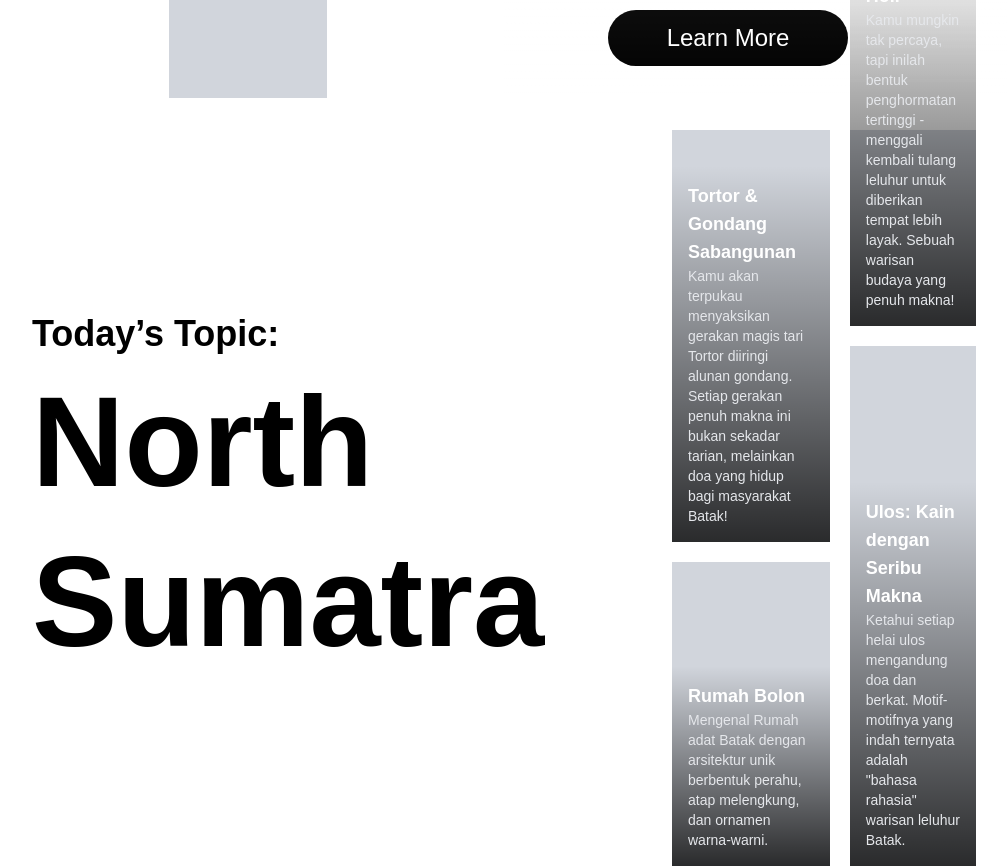
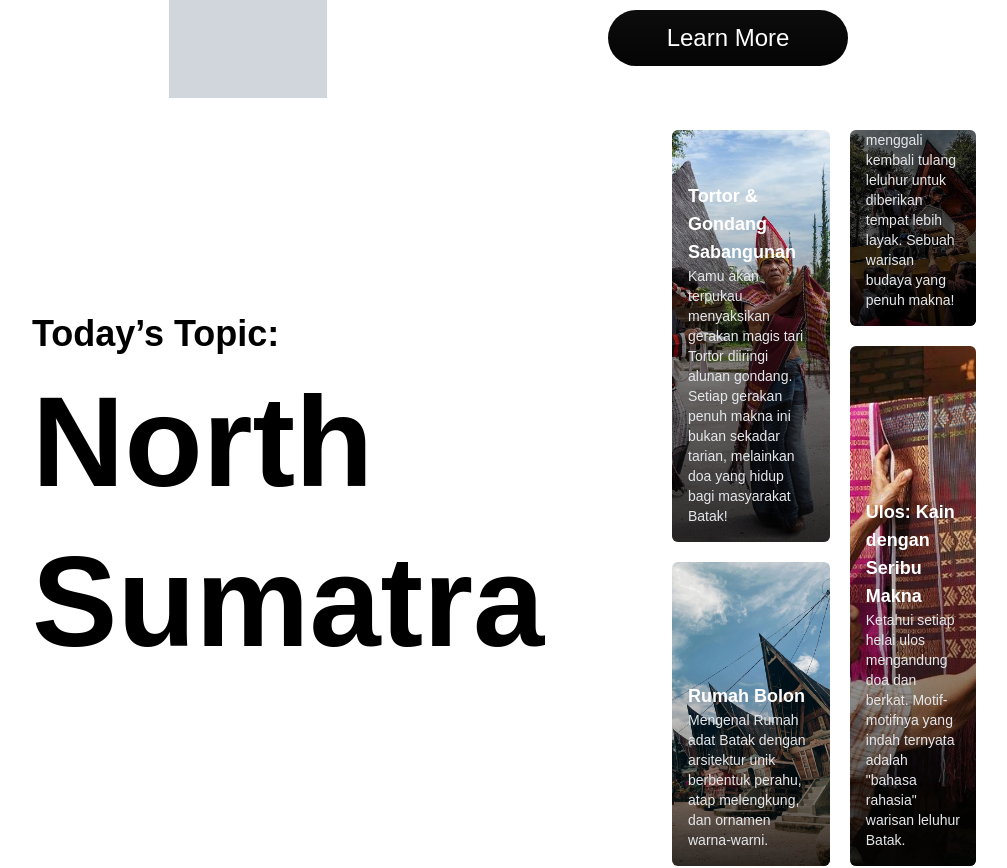
Before and after one commit to Morax8/GH6, a Next.js app: page / in a window 1280 px wide. Shown: the part 3740-4608 px from the top of the page, without its empty margins (136-1143 px from the left). Built offline with nearby package versions, Linux system fonts and the light colour scheme; no server answers.

Commit message:
adding images

```diff
--- a/app/page.js
+++ b/app/page.js
@@ -105,7 +105,9 @@ export default function Home() {
             />
             <div className="absolute bottom-4 left-4 text-white z-10">
               <h3 className="text-lg font-semibold">Barong Sewu</h3>
-              <p className="text-sm">5 Fakta Seru Tari 1000 Barong Kediri yang Bikin Kamu Kagum!</p>
+              <p className="text-sm">
+                5 Fakta Seru Tari 1000 Barong Kediri yang Bikin Kamu Kagum!
+              </p>
             </div>
             <div className="absolute inset-0 bg-black/30" />
           </div>
@@ -119,7 +121,10 @@ export default function Home() {
 
             <div className="absolute bottom-4 left-4 text-white z-10">
               <h3 className="text-lg font-semibold">Busana dari Dayak</h3>
-              <p className="text-sm">5 Hal Unik yang harus kamu tahu dari Pakaian Adat Kalimantan Barat Khas Suku Dayak</p>
+              <p className="text-sm">
+                5 Hal Unik yang harus kamu tahu dari Pakaian Adat Kalimantan
+                Barat Khas Suku Dayak
+              </p>
             </div>
             <div className="absolute inset-0 bg-black/30" />
           </div>
@@ -132,7 +137,9 @@ export default function Home() {
             />
             <div className="absolute bottom-4 left-4 text-white z-10">
               <h3 className="text-lg font-semibold">Galungan</h3>
-              <p className="text-sm">Perayaan Kemenangan Kebenaran ala Bali & Tengger</p>
+              <p className="text-sm">
+                Perayaan Kemenangan Kebenaran ala Bali & Tengger
+              </p>
             </div>
             <div className="absolute inset-0 bg-black/30" />
           </div>
@@ -158,7 +165,9 @@ export default function Home() {
             />
             <div className="absolute bottom-4 left-4 text-white z-10">
               <h3 className="text-lg font-semibold">Peresean</h3>
-              <p className="text-sm">Seni Tari Pertarungan Khas Sasak yang Seru!</p>
+              <p className="text-sm">
+                Seni Tari Pertarungan Khas Sasak yang Seru!
+              </p>
             </div>
             <div className="absolute inset-0 bg-black/30" />
           </div>
@@ -251,7 +260,9 @@ export default function Home() {
                   className="mt-2 text-2xl leading-snug mb-10"
                   style={{ fontFamily: "var(--font-plus-jakarta-sans)" }}
                 >
-                   Candi Buddha terbesar ini sempat terkubur 10 abad sebelum dipugar UNESCO, mahakarya abad ke-9 yang memukau dengan 504 stupa dan 2.672 relief Buddha terpanjang di dunia.
+                  Candi Buddha terbesar ini sempat terkubur 10 abad sebelum
+                  dipugar UNESCO, mahakarya abad ke-9 yang memukau dengan 504
+                  stupa dan 2.672 relief Buddha terpanjang di dunia.
                 </p>
                 <button className="bg-black text-white mt-6 text-2xl px-6 py-3 rounded-full w-60">
                   Learn More
@@ -276,41 +287,77 @@ export default function Home() {
           {/* RIGHT SIDE */}
           <div className="grid grid-cols-[2.5fr_2fr] grid-rows-7 gap-5 flex-1">
             {/* div1 */}
-            <div className="col-start-1 col-end-2 row-start-1 row-end-5 relative bg-gray-300">
+            <div className="col-start-1 col-end-2 row-start-1 row-end-5 relative overflow-hidden rounded-md">
+              <Image
+                src="/images/Tortor.jpg"
+                alt="Tari Tortor"
+                fill
+                className="object-cover"
+              />
               <div className="absolute bottom-0 left-0 w-full bg-gradient-to-t from-black/80 to-transparent p-4 text-white">
-                <h2 className="font-semibold text-lg">Tortor & Gondang Sabangunan</h2>
+                <h2 className="font-semibold text-lg">
+                  Tortor & Gondang Sabangunan
+                </h2>
                 <p className="text-sm text-gray-200">
-                  Kamu akan terpukau menyaksikan gerakan magis tari Tortor diiringi alunan gondang. Setiap gerakan penuh makna ini bukan sekadar tarian, melainkan doa yang hidup bagi masyarakat Batak!
+                  Kamu akan terpukau menyaksikan gerakan magis tari Tortor
+                  diiringi alunan gondang. Setiap gerakan penuh makna ini bukan
+                  sekadar tarian, melainkan doa yang hidup bagi masyarakat
+                  Batak!
                 </p>
               </div>
             </div>
 
             {/* div2 */}
-            <div className="col-start-1 col-end-2 row-start-5 row-end-8 relative bg-gray-300">
+            <div className="col-start-1 col-end-2 row-start-5 row-end-8 relative overflow-hidden rounded-md">
+              <Image
+                src="/images/RumahBolon.jpg"
+                alt="Rumah Bolon"
+                fill
+                className="object-cover"
+              />
               <div className="absolute bottom-0 left-0 w-full bg-gradient-to-t from-black/80 to-transparent p-4 text-white">
                 <h2 className="font-semibold text-lg">Rumah Bolon</h2>
                 <p className="text-sm text-gray-200">
-                  Mengenal Rumah adat Batak dengan arsitektur unik berbentuk perahu, atap melengkung, dan ornamen warna-warni.
+                  Mengenal Rumah adat Batak dengan arsitektur unik berbentuk
+                  perahu, atap melengkung, dan ornamen warna-warni.
                 </p>
               </div>
             </div>
 
             {/* div3 */}
-            <div className="col-start-2 col-end-3 row-start-1 row-end-3 relative bg-gray-300">
+            <div className="col-start-2 col-end-3 row-start-1 row-end-3 relative overflow-hidden rounded-md">
+              <Image
+                src="/images/MangokalHoli.jpg"
+                alt="Mangokal Holi"
+                fill
+                className="object-cover"
+              />
               <div className="absolute bottom-0 left-0 w-full bg-gradient-to-t from-black/80 to-transparent p-4 text-white">
                 <h2 className="font-semibold text-lg">Mangokal Holi</h2>
                 <p className="text-sm text-gray-200">
-                  Kamu mungkin tak percaya, tapi inilah bentuk penghormatan tertinggi - menggali kembali tulang leluhur untuk diberikan tempat lebih layak. Sebuah warisan budaya yang penuh makna!
+                  Kamu mungkin tak percaya, tapi inilah bentuk penghormatan
+                  tertinggi - menggali kembali tulang leluhur untuk diberikan
+                  tempat lebih layak. Sebuah warisan budaya yang penuh makna!
                 </p>
               </div>
             </div>
 
             {/* div4 */}
-            <div className="col-start-2 col-end-3 row-start-3 row-end-8 relative bg-gray-300">
+            <div className="col-start-2 col-end-3 row-start-3 row-end-8 relative overflow-hidden rounded-md">
+              <Image
+                src="/images/ulos.jpg"
+                alt="Ulos"
+                fill
+                className="object-cover"
+              />
               <div className="absolute bottom-0 left-0 w-full bg-gradient-to-t from-black/80 to-transparent p-4 text-white">
-                <h2 className="font-semibold text-lg">Ulos: Kain dengan Seribu Makna</h2>
+                <h2 className="font-semibold text-lg">
+                  Ulos: Kain dengan Seribu Makna
+                </h2>
                 <p className="text-sm text-gray-200">
-                  Ketahui setiap helai ulos mengandung doa dan berkat. Motif-motifnya yang indah ternyata adalah "bahasa rahasia" warisan leluhur Batak.
+                  Ketahui setiap helai ulos mengandung doa dan berkat.
+                  Motif-motifnya yang indah ternyata adalah "bahasa rahasia"
+                  warisan leluhur Batak.
                 </p>
               </div>
             </div>
```
